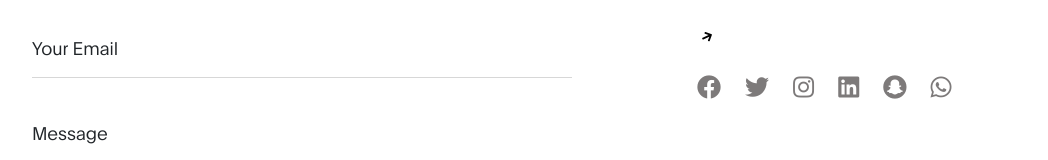
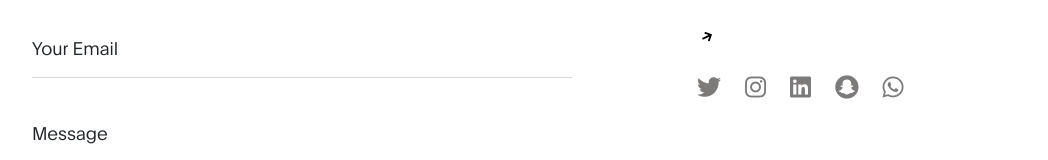
Before and after one commit to jonnygray1/my-portfolio, a plain HTML site: page index.html in a window 1280 px wide. Shown: the part 3037-3197 px from the top of the page, without its empty margins (53-1101 px from the left). Drawn offline with Linux system fonts and the light colour scheme.

Commit message:
Update index.html

```diff
--- a/index.html
+++ b/index.html
@@ -273,7 +273,7 @@ https://www.tooplate.com/view/2120-ben-resume
                 </p>
 
                 <ul class="social-links mt-2">
-                    <li><a href="https://fb.com/tooplate" rel="noopener" class="fab fa-facebook"></a></li>
+
                     <li><a href="https://twitter.com/jonnygray37" rel="noopener" class="fab fa-twitter"></a></li>
                     <li><a href="https://www.instagram.com/jonny.gray/" rel="noopener" class="fab fa-instagram"></a></li>
                     <li><a href="https://www.linkedin.com/in/jonathan-gray-1686681a7/" rel="noopener" class="fab fa-linkedin"></a></li>
```
